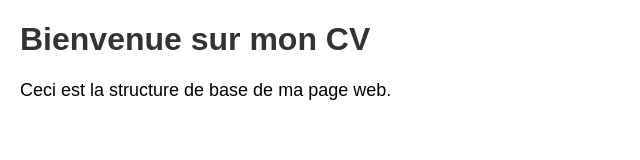
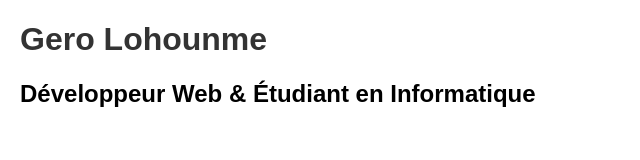
Before and after one commit to lohounme/mon-cv, a plain HTML site: page index.html in a window 1280 px wide. Shown: the whole page, without its empty margins (0-640 px from the left). Drawn offline with Linux system fonts and the light colour scheme.

Commit message:
mise en place de la section titre

```diff
--- a/index.html
+++ b/index.html
@@ -8,8 +8,11 @@
 </head>
 <body>
 
-    <h1>Bienvenue sur mon CV</h1>
-    <p>Ceci est la structure de base de ma page web.</p>
+    <!-- SECTION TITRE -->
+    <header>
+        <h1>Gero Lohounme</h1>
+        <h2>Développeur Web & Étudiant en Informatique</h2>
+    </header>
 
 </body>
 </html>
```
